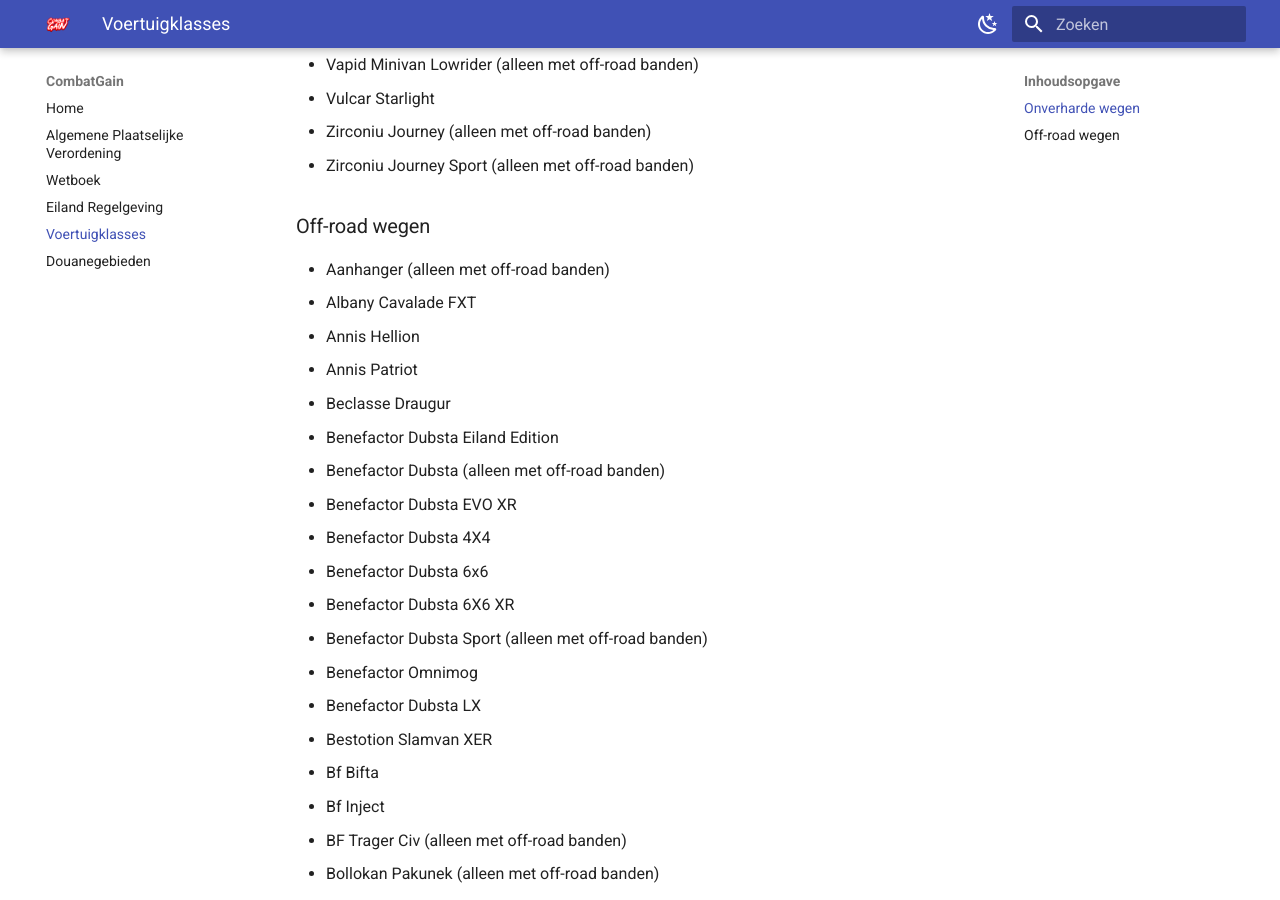
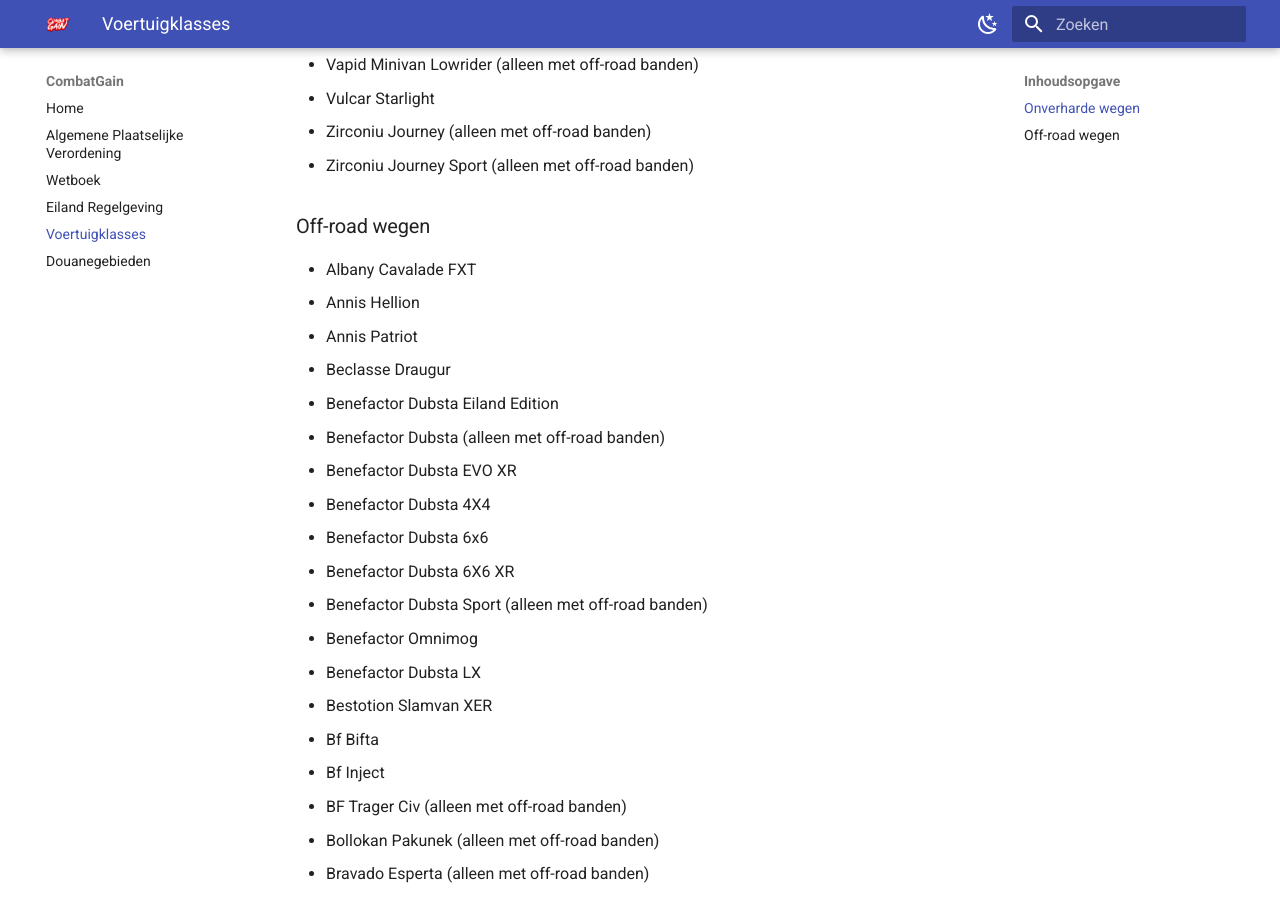
Before and after one commit to CombatGainProduction/cg-apv, an MkDocs documentation site: the page built from docs/offroad.md, in a window 1280 px wide and 900 px high, scrolled down 2153 px. Built offline with MkDocs 1.6.1 and Material for MkDocs 9.7.7, drawn with Linux system fonts in a browser that asks for light colours; comment, search, counter and statistics services are not loaded.

Commit message:
Remove Aanhanger from off-road vehicles list

```diff
--- a/docs/offroad.md
+++ b/docs/offroad.md
@@ -64,7 +64,6 @@
  * Zirconiu Journey Sport (alleen met off-road banden)
 
 ### Off-road wegen
- * Aanhanger (alleen met off-road banden)
  * Albany Cavalade FXT
  * Annis Hellion
  * Annis Patriot
```
